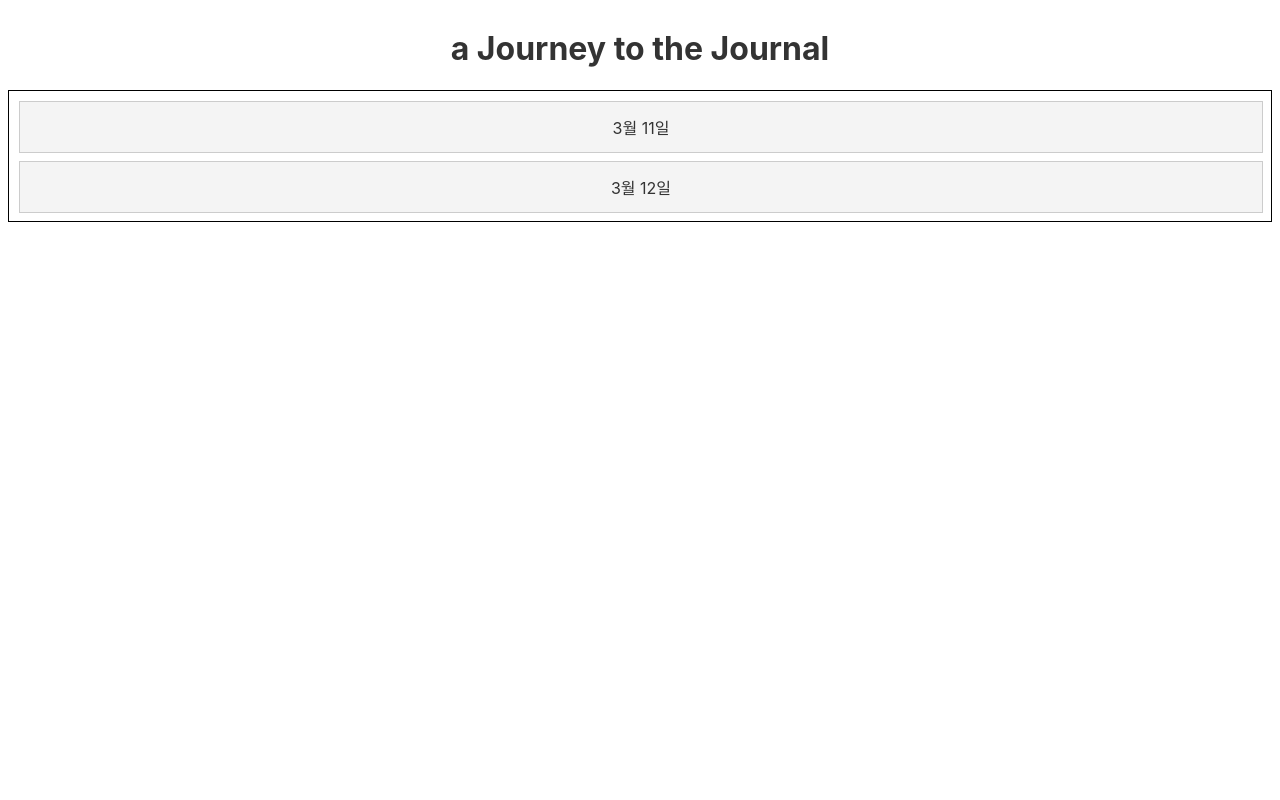
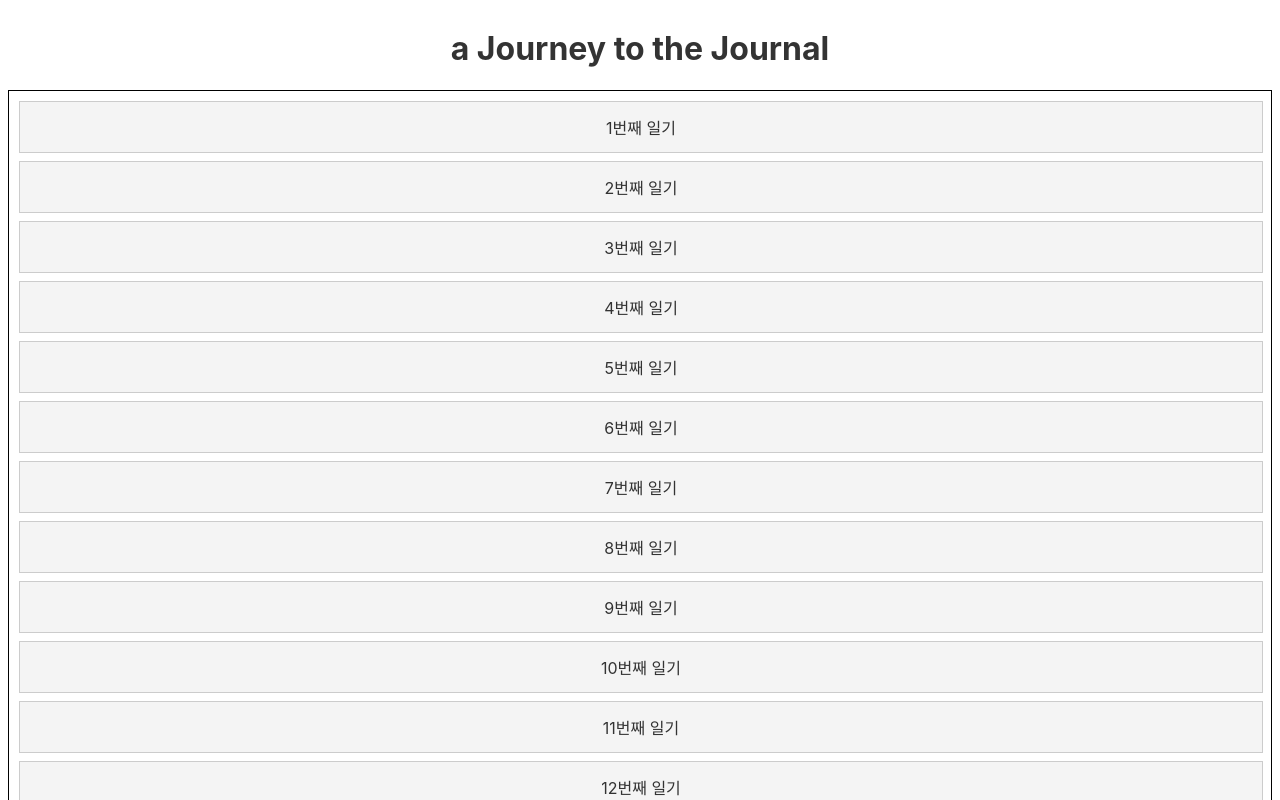
Before and after one commit to DennisYoon/super-smooth-popup-button, a Svelte app: page / in a window 1280 px wide. Shown: the top 800 px of the page. Built offline with nearby package versions, Linux system fonts and the light colour scheme.

Commit message:
PopupButton popup하는 transition이 이상한 곳에서부터 시작하고 끝나는 버그 해결

```diff
--- a/src/App.svelte
+++ b/src/App.svelte
@@ -1,11 +1,13 @@
 <script lang="ts">
   import JournalList from "./components/JournalList/JournalList.svelte";
+
+  const dates = Array(30).fill("").map((_, i) => i + 1 + "번째 일기");
 </script>
 
 <main>
   <!-- <Background /> -->
   <h1>a Journey to the Journal</h1>
-  <JournalList dates={["3월 11일", "3월 12일"]}></JournalList>
+  <JournalList dates={dates}></JournalList>
 </main>
 
 <style lang="scss">
--- a/src/components/JournalList/JournalList.svelte
+++ b/src/components/JournalList/JournalList.svelte
@@ -19,7 +19,7 @@
           {date}
         </div>
         <div slot="after">
-          이것은 {date}의 일기입니다
+          hello
         </div>
       </PopupButton>
     {/each}
--- a/src/components/PopupButton/Background.svelte
+++ b/src/components/PopupButton/Background.svelte
@@ -21,8 +21,8 @@
     class:hideBackground2={hiding}
     on:click={() => {
       showingHiding.set({showing: false, hiding: false});
-      body.style.setProperty("--scrollability", "visible");
       setTimeout(() => {
+        body.style.setProperty("--scrollability", "visible");
         showingHiding.set({showing, hiding: !showing});
         if (hiding) body.style.setProperty("--td", ".0s");
       }, 500);
--- a/src/components/PopupButton/PopupButton.svelte
+++ b/src/components/PopupButton/PopupButton.svelte
@@ -33,7 +33,8 @@
 
   // variables
   let backgroundMe = false;
-  let clicked = false;
+  let clicked1 = false;
+  let clicked2 = false;
   let hideBefore = false;
 
   function designateButtonPosition() {
@@ -50,8 +51,6 @@
 
     s(popupButton).width = width + "px";
     s(popupButton).height = height + "px";
-
-    setTimeout(designateButtonPosition, 1);
   }
 
   // DOM 렌더링 전
@@ -61,28 +60,37 @@
   });
 
   // DOM 렌더링 후
-  onMount(designateButtonPosition);
+  onMount(() => {
+    designateButtonPosition();
+    setTimeout(designateButtonPosition, 1);
+  });
 
   // resize 시...
   window.addEventListener("resize", designateButtonPosition);
 
   $: if (showing) {
-    s(root).setProperty("--myzi", clicked ? "99999" : "-1");
+    s(root).setProperty("--myzi", clicked2 ? "99999" : "-1");
   } else {
     if (root) {
       setTimeout(() => {
         if (hiding) s(root).setProperty("--myzi", "99999");
       }, 500);
-      clicked = showing;
+      clicked2 = showing;
     }
   };
 
-  $: if (clicked) {
+  $: if (clicked2) {
     setTimeout(() => {
       hideBefore = true;
     }, 500);
   } else {
     hideBefore = false;
+    setTimeout(() => {
+      clicked1 = false;
+      const {left, top} = container.getBoundingClientRect();
+      s(root).setProperty("--top", top + window.pageYOffset + "px");
+      s(root).setProperty("--left", left + window.pageXOffset + "px");
+    }, 500);
   }
 </script>
 
@@ -97,20 +105,29 @@
       id="popupButton"
       bind:this={popupButton}
       on:click={() => {
-        clicked = true;
-        showingHiding.set({showing: true, hiding: false});
-        s(root).setProperty("--myzi", "99999");
-        body.style.setProperty("--scrollability", "hidden");
-        body.style.setProperty("--td", ".5s");
+        const {left, top} = container.getBoundingClientRect();
+        s(root).setProperty("--top", top + "px");
+        s(root).setProperty("--left", left + "px");
+        setTimeout(() => {
+          clicked1 = true;
+          setTimeout(() => {
+            clicked2 = true;
+            showingHiding.set({showing: true, hiding: false});
+            s(root).setProperty("--myzi", "99999");
+            body.style.setProperty("--scrollability", "hidden");
+            body.style.setProperty("--td", ".5s");
+          }, 0);
+        }, 0);
+
       }}
-      class:goCenter={clicked}
-      class:removeBasicThings={clicked}
+      class:goCenter1={clicked1}
+      class:goCenter2={clicked2}
     >
-        <div id="after" class:hideElement1={!clicked}>
+        <div id="after" class:hideElement1={!clicked2}>
           <slot name="after"></slot>
         </div>
 
-        <div id="before" class:hideElement1={clicked} class:hideElement2={hideBefore}>
+        <div id="before" class:hideElement1={clicked2} class:hideElement2={hideBefore}>
           <slot name="before"></slot>
         </div>
     </div>
@@ -161,8 +178,13 @@
         background-color: rgb(244, 244, 244);
         border: 1px solid rgb(204, 204, 204);
 
-        &.goCenter {
+        &.goCenter1 {
           position: fixed;
+          top: var(--top);
+          left: var(--left);
+        }
+
+        &.goCenter2 {
           width: var(--width) !important;
           height: var(--height) !important;
           top: 50%;
```
